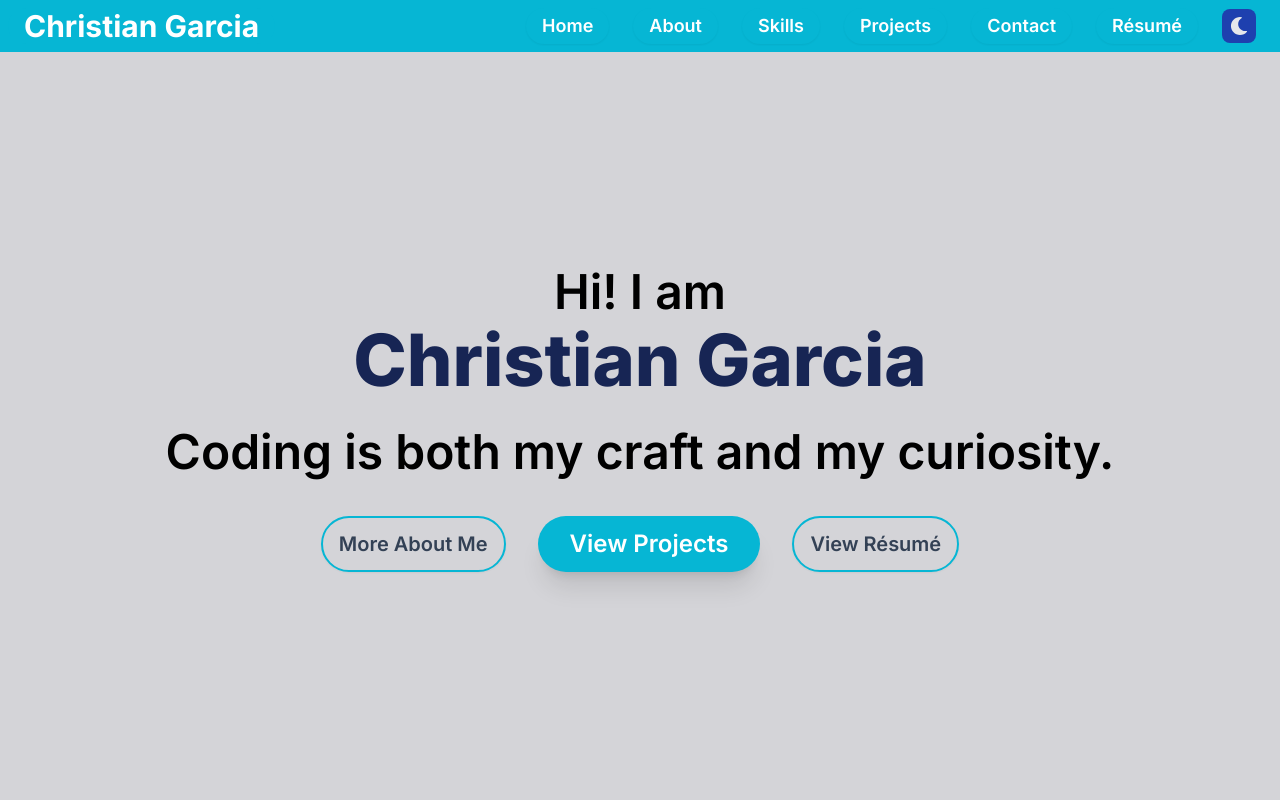
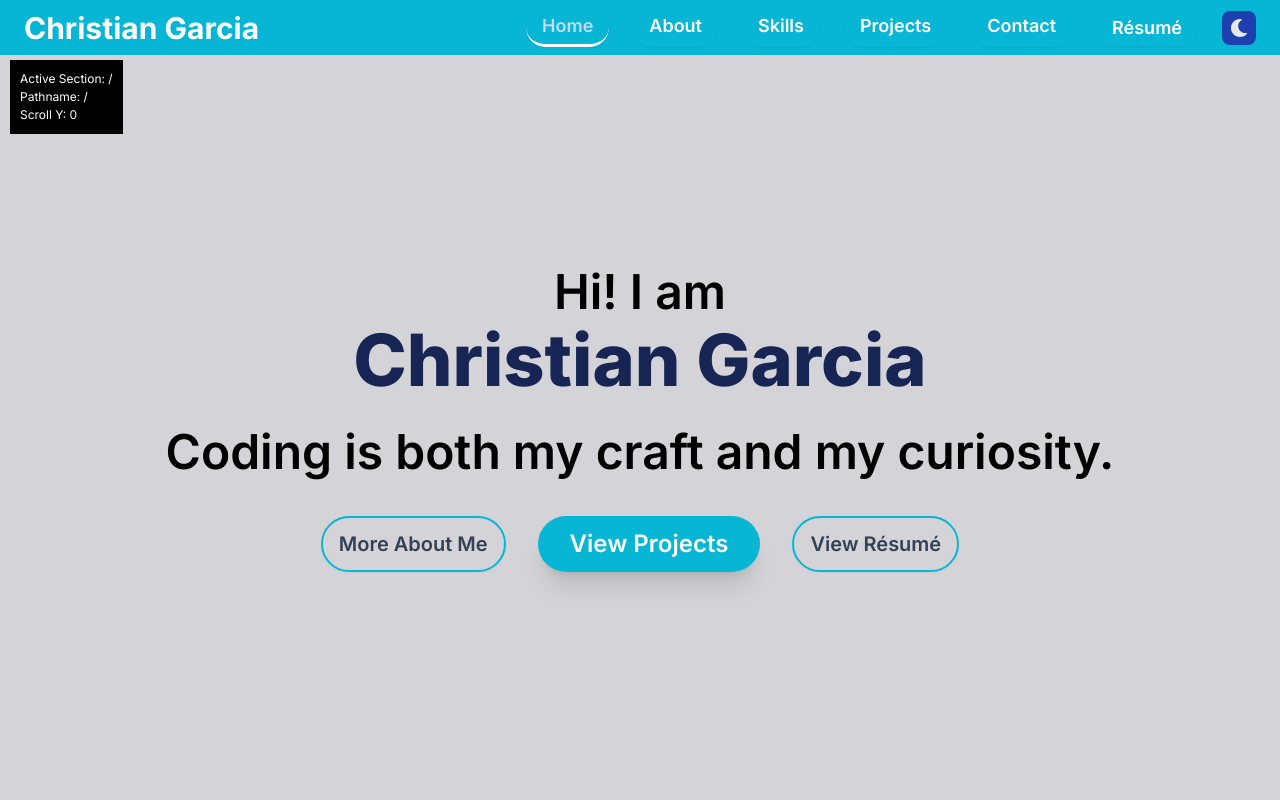
Before and after one commit to chrgarcia19/chrgarcia19.github.io, a Next.js app: page / in a window 1280 px wide. Shown: the top 800 px of the page. Built offline with nearby package versions, Linux system fonts and the light colour scheme.

Commit message:
Added effects to show which section on the webpage is active

```diff
--- a/src/app/about/page.tsx
+++ b/src/app/about/page.tsx
@@ -6,7 +6,7 @@ import Image from "next/image";
 const AboutMe = () => {
   return (
     <>
-      <div
+      <section
         id="about"
         className="p-5 w-full 3xl:h-screen 3xl:place-content-center pt-14 bg-zinc-300 dark:bg-zinc-800"
       >
@@ -112,7 +112,7 @@ const AboutMe = () => {
             </ItemBox>
           </div>
         </div>
-      </div>
+      </section>
     </>
   );
 };
--- a/src/components/NavBar.tsx
+++ b/src/components/NavBar.tsx
@@ -5,7 +5,7 @@ import DownloadButton from "./DownloadButton";
 import ItemBox from "./ItemBox";
 import StyledButton from "./StyledButton";
 import ThemeSwitcher from "@/components/ThemeSwitcher";
-import { useState } from "react";
+import { useEffect, useState } from "react";
 import { usePathname } from "next/navigation";
 
 interface NavItems {
@@ -16,6 +16,7 @@ interface NavItems {
 };
 
 const NavBar = () => {
+  // eslint-disable-next-line react-hooks/exhaustive-deps
   const NAV_ITEMS: NavItems[] = [
     {
       text: "Home",
@@ -50,14 +51,94 @@ const NavBar = () => {
   ];
 
   const [menuOpen, setMenuOpen] = useState(false);
+  const [activeSection, setActiveSection] = useState("/");
+
   const pathname = usePathname();
 
   const handleOpen = () => {
     setMenuOpen(!menuOpen);
   };
 
+  useEffect(() => {
+
+    const getActiveSection = () => {
+      const scrollPosition = window.scrollY;
+      const windowHeight = window.innerHeight;
+
+      if (scrollPosition < 100){ return "/"; }
+
+      let currentSection = "/";
+      let closestDistance = Infinity;
+
+      for (const item of NAV_ITEMS){
+        if (item.href.startsWith("#")){
+          const sectionId = item.href.substring(1);
+          const section = document.getElementById(sectionId);
+
+          if (section){
+            const rect = section.getBoundingClientRect();
+            const sectionTop = rect.top + window.scrollY;
+            const sectionCenter = sectionTop + (rect.height / 2);
+            const viewportCenter = scrollPosition + (windowHeight / 2);
+
+            const distance = Math.abs(sectionCenter - viewportCenter);
+
+            if (distance < closestDistance) {
+              closestDistance = distance;
+              currentSection = item.href;
+            }
+          }
+        }
+      }
+      return currentSection;
+    };
+
+    const handleScroll = () => {
+      const active = getActiveSection();
+      if (active !== activeSection){
+        setActiveSection(active);
+      }
+    };
+
+    const timer = setTimeout(() => {
+      handleScroll();
+    }, 100);
+
+    let ticking = false;
+    const throttledHandleScroll = () => {
+      if (!ticking) {
+        requestAnimationFrame(() => {
+          handleScroll();
+          ticking = false;
+        });
+        ticking = true;
+      }
+    }
+
+    window.addEventListener("scroll", throttledHandleScroll, { passive: true });
+
+    return () => {
+      clearTimeout(timer);
+      window.removeEventListener("scroll", throttledHandleScroll);
+    }
+  }, [activeSection, NAV_ITEMS]);
+
+  const isActive = (href: string) => {
+    if (pathname !== "/" && href === "/"){
+      return false;
+    }
+    return (activeSection === href);
+  };
+
   return (
     <>
+      {/* Debug info - remove after fixing */}
+      <div style={{position: 'fixed', top: '60px', left: '10px', background: 'black', color: 'white', padding: '10px', zIndex: 1000, fontSize: '12px'}}>
+        <div>Active Section: {activeSection}</div>
+        <div>Pathname: {pathname}</div>
+        <div>Scroll Y: {typeof window !== 'undefined' ? window.scrollY : 'N/A'}</div>
+      </div>
+
       <nav className="flex w-full p-2 items-center justify-between bg-cyan-500 dark:bg-cyan-700 overflow-hidden fixed z-10">
         <div className="flex">
           <ItemBox
@@ -73,21 +154,21 @@ const NavBar = () => {
             </h1>
           </ItemBox>
         </div>
-        <div className="max-lg:hidden flex items-center xl:space-x-6 lg:space-x-2 mr-4 max-lg:mr-2">
+        <div className="max-lg:hidden flex items-center xl:space-x-6 lg:space-x-2 mr-4 max-lg:mr-2 text-slate">
           {NAV_ITEMS.map((item: any, index: number) => (
               <StyledButton
                 key={index}
                 href={item.href}
                 text={item.text}
                 color={"bg-cyan-500 dark:bg-cyan-700"}
-              hovered={"bg-cyan-600 dark:hover:bg-cyan-600"}
+                hovered={"hover:bg-cyan-600 dark:hover:bg-cyan-600"}
                 icon={null}
-              other={""}
+                other={isActive(item.href) ? "border-b-[3px] border-white transform transition-all duration-300" : "border-b-[3px] border-transparent hover:bg-cyan-600 dark:hover:bg-cyan-600"}
                 textSize={"text-lg max-sm:text-sm max-lg:text-3xl 3xl:text-2xl 4k:text-4xl"}
                 padding={"px-6 max-sm:px-2 lg:px-4 3xl:px-6 py-1 3xl:py-2"}
                 label={item.label}
                 title={item.title}
-              textColor={"text-white"}
+                textColor={isActive(item.href) ? "text-blue-200" : "text-white"}
                 animation={"transition-all duration-300 ease-in-out"}
               />
           ))}
@@ -141,7 +222,9 @@ const NavBar = () => {
               text={"Résumé"}
               padding={"max-sm:px-4 max-sm:py-1 lg:px-4"}
               textSize={"max-sm:text-xl max-lg:text-3xl"}
-              view={false} hovered={""}            />
+              view={false}
+              hovered={""}
+              />
           </ul>
         </div>
       </nav>
```
Lines whose indentation alone changed are shown as unchanged.
